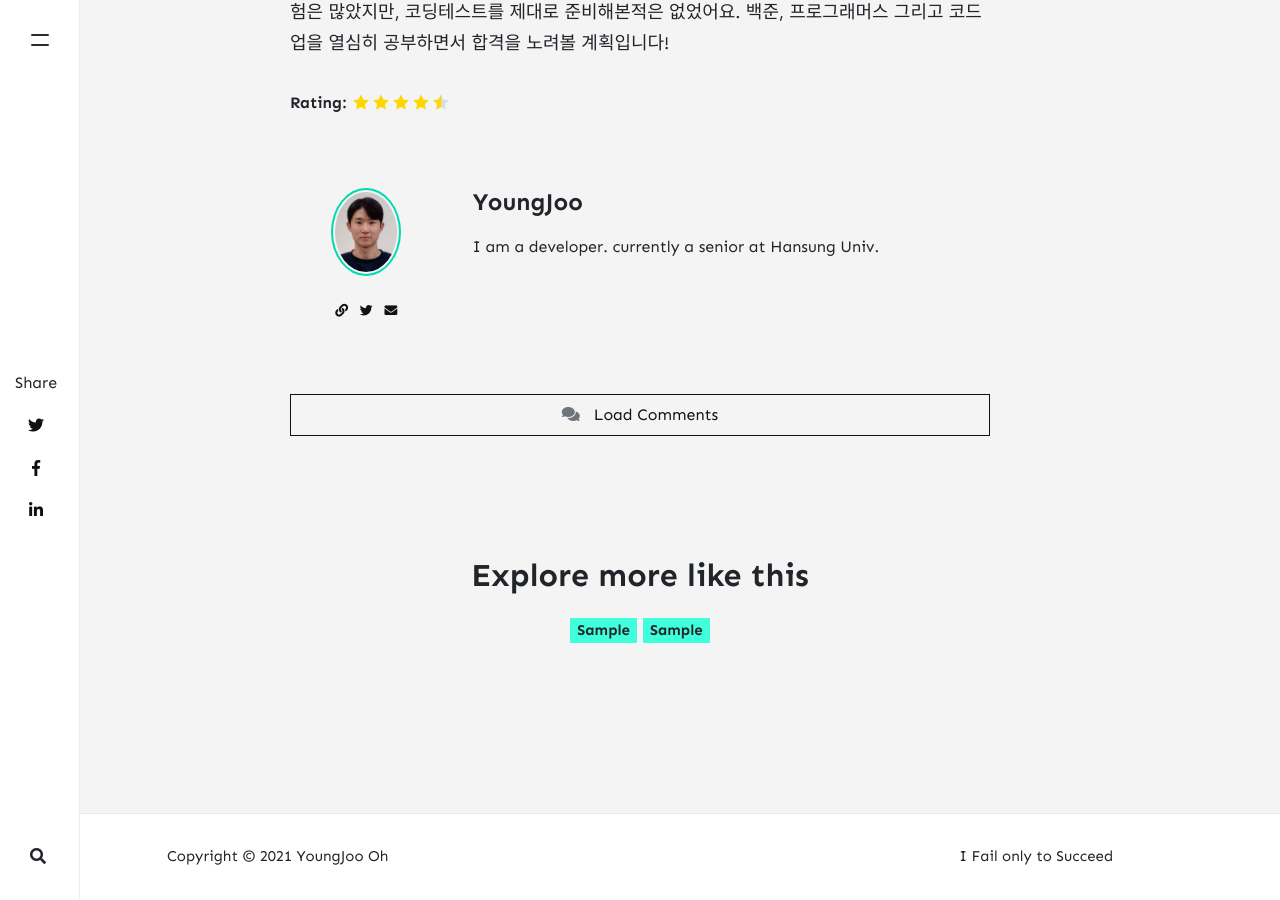
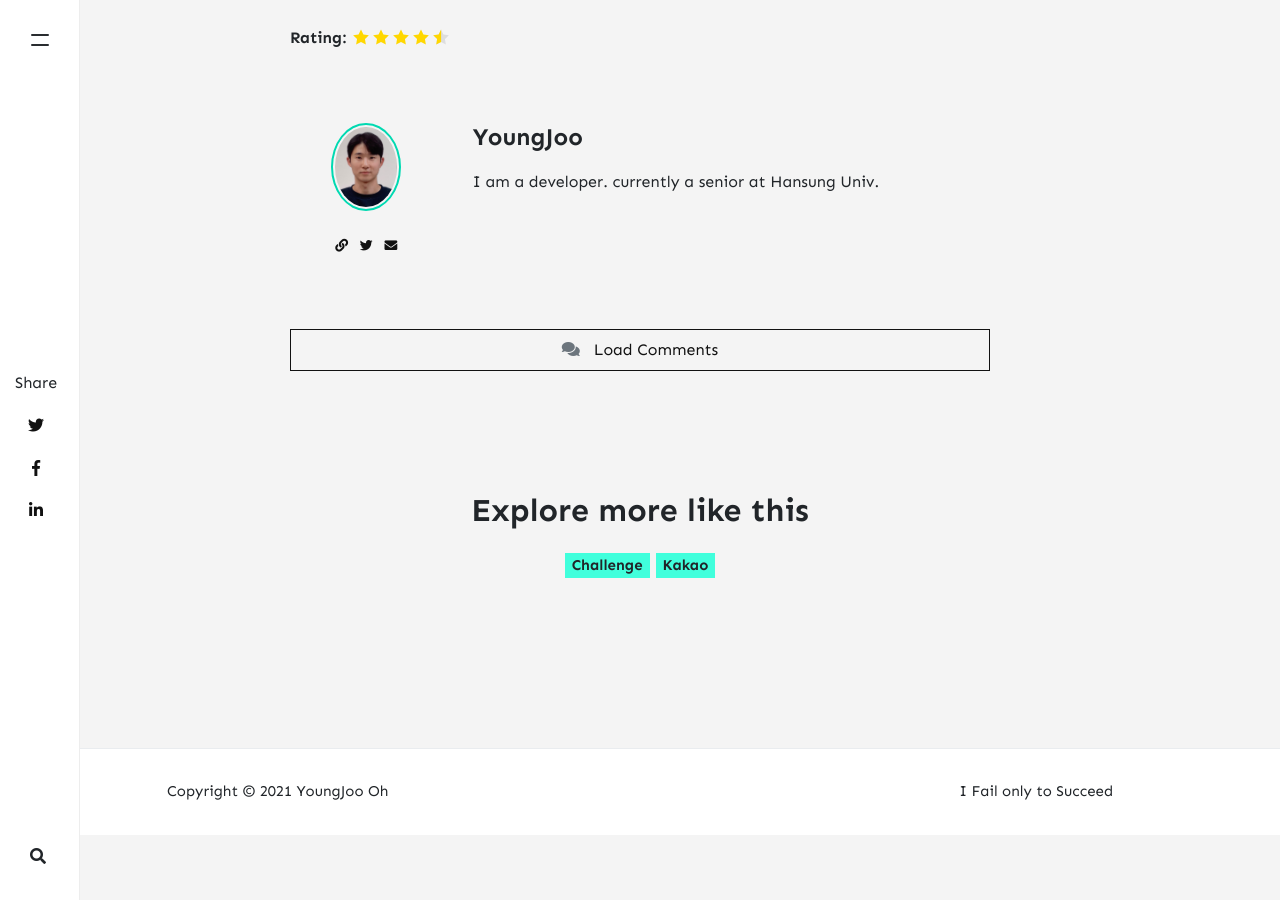
Before and after one commit to wltn0/OYJ-hansung.github.io, a Jekyll site: the page built from _posts/2021-11-30-My-First-Post.md, in a window 1280 px wide and 900 px high, scrolled down 1644 px. Built offline with Jekyll 4.4.1, drawn with Linux system fonts in a browser that asks for light colours; nearby versions of some CDN libraries; comment, search, counter and statistics services are not loaded; after the commit the page ends 2479 px from its top, so only the background shows below that.

Commit message:
Update 2021-11-30-My-First-Post.md

```diff
--- a/_posts/2021-11-30-My-First-Post.md
+++ b/_posts/2021-11-30-My-First-Post.md
@@ -2,9 +2,9 @@
 layout: post
 title:  "카카오 Pathfinder 서류 합격!"
 author: YoungJoo
-categories: [ Sample ]
-tags: [ Sample ]
-image: assets/images/sample.jpg
+categories: [ challenge ]
+tags: [ kakao ]
+image: assets/images/pathfinder.png
 rating: 4.5
 ---
 
```
